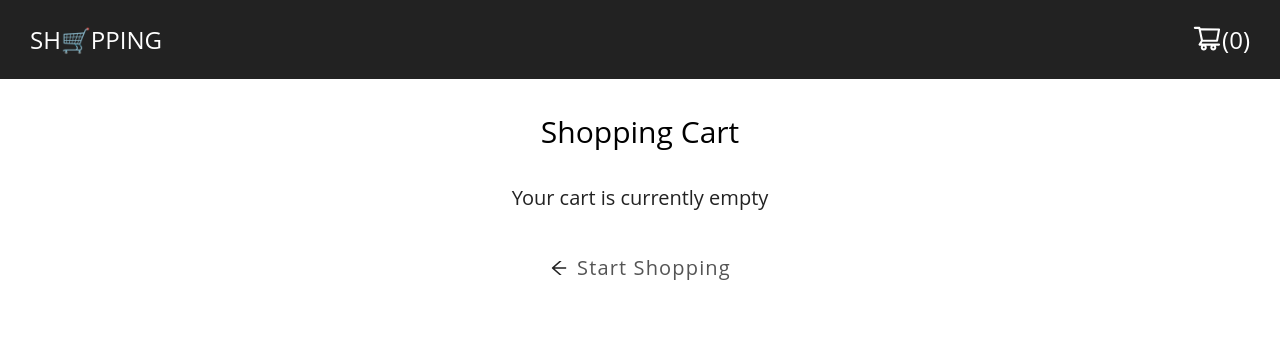
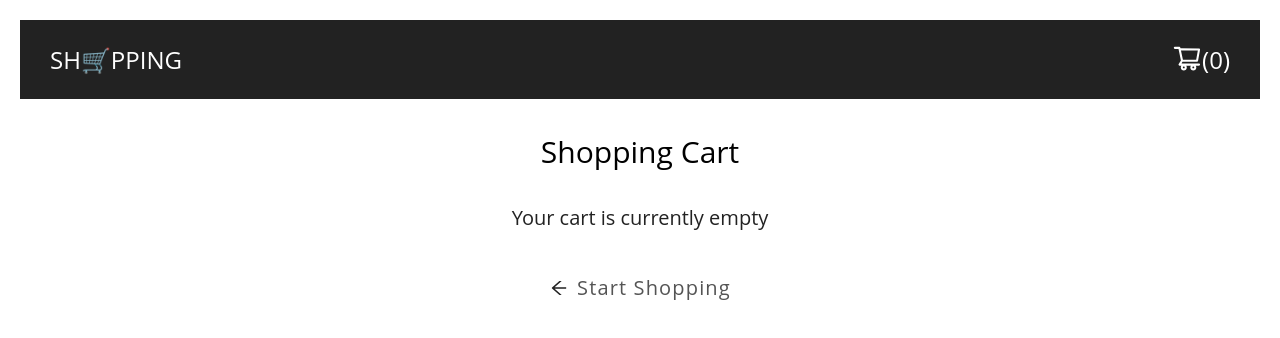
Before and after one commit to Jose-Caldas/Shoes-shopping-cart, a React (Create React App) app: page /cart in a window 1280 px wide. Shown: the top 338 px of the page. Built offline with nearby package versions, Linux system fonts and the light colour scheme.

Commit message:
update cart width

```diff
--- a/src/components/Cart/cartItemMobile/styled.ts
+++ b/src/components/Cart/cartItemMobile/styled.ts
@@ -5,7 +5,7 @@ export const CartItemContainer = styled.div`
 
   flex-direction: column;
 
-  padding: 1rem;
+  margin-top: 1rem;
 
   opacity: 0;
   transform: translateX(-20px);
--- a/src/components/Cart/styles.ts
+++ b/src/components/Cart/styles.ts
@@ -2,6 +2,10 @@ import { Link } from 'react-router-dom'
 import styled from 'styled-components'
 
 export const CartContainer = styled.div`
+  display: flex;
+  flex-direction: column;
+  padding: 20px;
+
   p {
     color: #222222;
   }
@@ -129,9 +133,9 @@ export const CartContainer = styled.div`
 `
 
 export const ProductContainer = styled.div`
-  max-width: 1600px;
+  width: 100%;
+  max-width: 1200px;
   margin: 0 auto;
-  padding: 20px;
 
   opacity: 0;
   transform: translateX(-20px);
```
